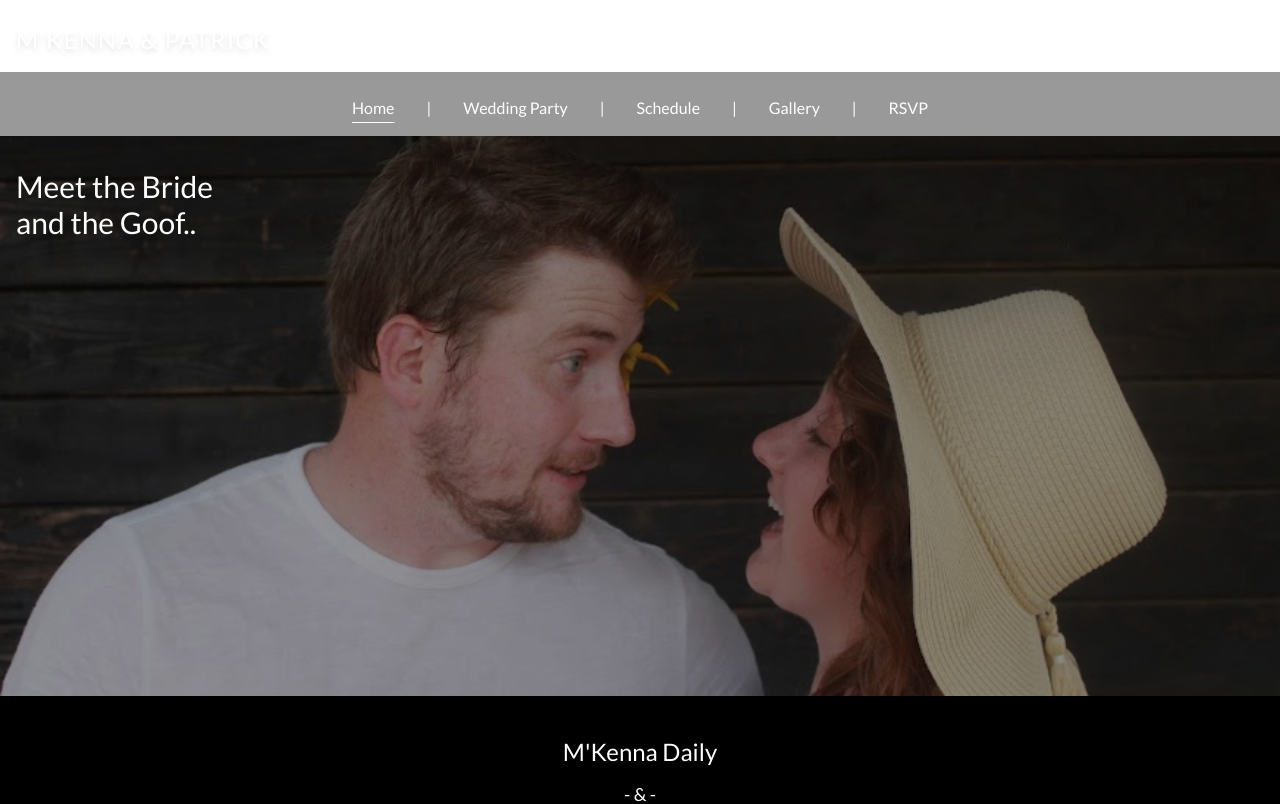
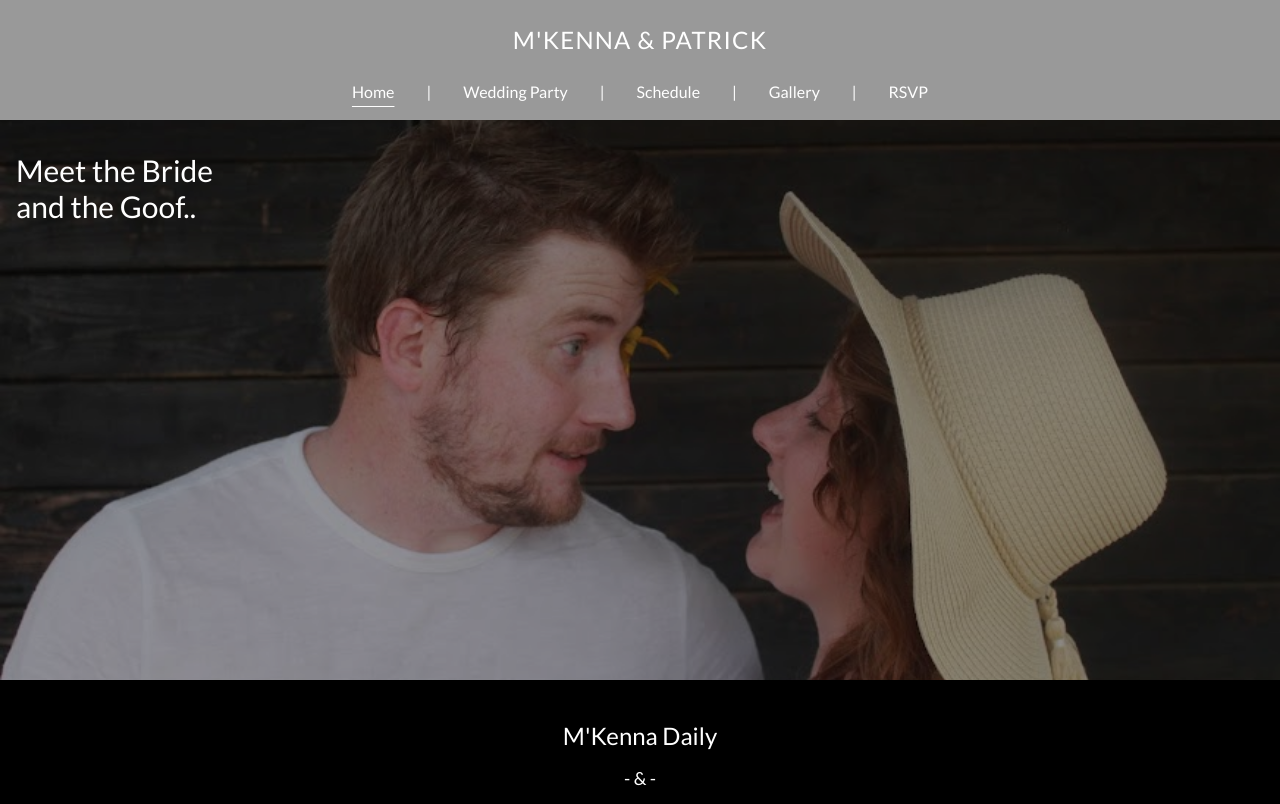
Before and after one commit to gallagherpat/website, a Next.js app: page / in a window 1280 px wide. Shown: the top 804 px of the page. Built offline with nearby package versions, Linux system fonts and the light colour scheme.

Commit message:
Hamburger v2

```diff
--- a/app/components/hamburger.tsx
+++ b/app/components/hamburger.tsx
@@ -14,7 +14,7 @@ export default function Hamburger() {
         }
       }
     return (
-        <main className="absolute inset-x-0 top-0 flex flex-col justify-center text-center z-40 gap-4 bg-white mx-12 rounded-lg py-4">
+        <main className="absolute inset-x-0 top-4 flex flex-col justify-center text-center z-40 gap-4 bg-white mx-12 rounded-lg py-4">
         <a className={currentPage("/")} href="/">Home</a>
         <a className={currentPage("/party")} href="/party">Wedding Party</a>
         <a className={currentPage("/schedule")} href="/schedule">Schedule</a>
--- a/app/components/nav.tsx
+++ b/app/components/nav.tsx
@@ -14,7 +14,7 @@ export default function Nav() {
         }
       }
    return(
-    <main className="flex justify-evenly w-3/4 md:w-1/2 mx-auto">
+    <main className="sticky top-0 flex justify-evenly w-3/4 md:w-1/2 mx-auto">
         <a className={currentPage("/")} href="/">Home</a>
         |
         <a className={currentPage("/party")} href="/party">Wedding Party</a>
--- a/app/components/navBar.tsx
+++ b/app/components/navBar.tsx
@@ -8,18 +8,17 @@ export default function NavBar() {
     const [nav, setNav] = useState(false);
 
     return (
-        <main>
-        {/* <h1 className="w-full tracking-wider text-2xl bg-white sm:bg-opacity-60 mx-auto text-center pt-6 pb-4 sm:pb-0 drop-shadow-md">M'KENNA & PATRICK</h1> */}
-        <nav className="sticky top-0 w-full mx-auto z-60 sm:bg-white sm:bg-opacity-60 sm:backdrop-blur-lg sm:pb-4">
-            <header className="flex w-full bg-white px-4">
+        <main className="sticky top-0">
+        <nav className="w-full mx-auto z-60 sm:bg-white sm:bg-opacity-60 sm:backdrop-blur-lg sm:pb-4">
+            <header className="flex w-full bg-white px-4 sm:hidden">
               <h1 className="grow tracking-wider text-2xl pt-6 pb-4   drop-shadow-md">M'KENNA & PATRICK</h1>
               <button onClick={() => {setNav(!nav)}}>HAM</button>
             </header>
           <br className="hidden sm:block" />
-           <div className="hidden sm:flex">
+           <div className="hidden sm:block">
             <Nav/>
             </div>
-           <div style={{display: nav ? "block": "none"}} className="relative sm:hidden drop-shadow-md mt-4">
+           <div style={{display: nav ? "block": "none"}} className="relative sm:hidden drop-shadow-md">
             <Hamburger />
             </div>
           </nav>
--- a/app/layout.tsx
+++ b/app/layout.tsx
@@ -33,6 +33,7 @@ export default function RootLayout({
       <script type="text/javascript" src="https://cdn.addevent.com/libs/atc/1.6.1/atc.min.js" async defer></script>
     </head>
       <body className={lato.className + " min-h-screen scroll-smooth"}>
+      <h1 className="w-full tracking-wider text-2xl bg-white sm:bg-opacity-60 mx-auto text-center pt-6 pb-4 hidden sm:block sm:pb-0 drop-shadow-md">M'KENNA & PATRICK</h1>
       <NavBar/>
         {children}
         </body>
```
